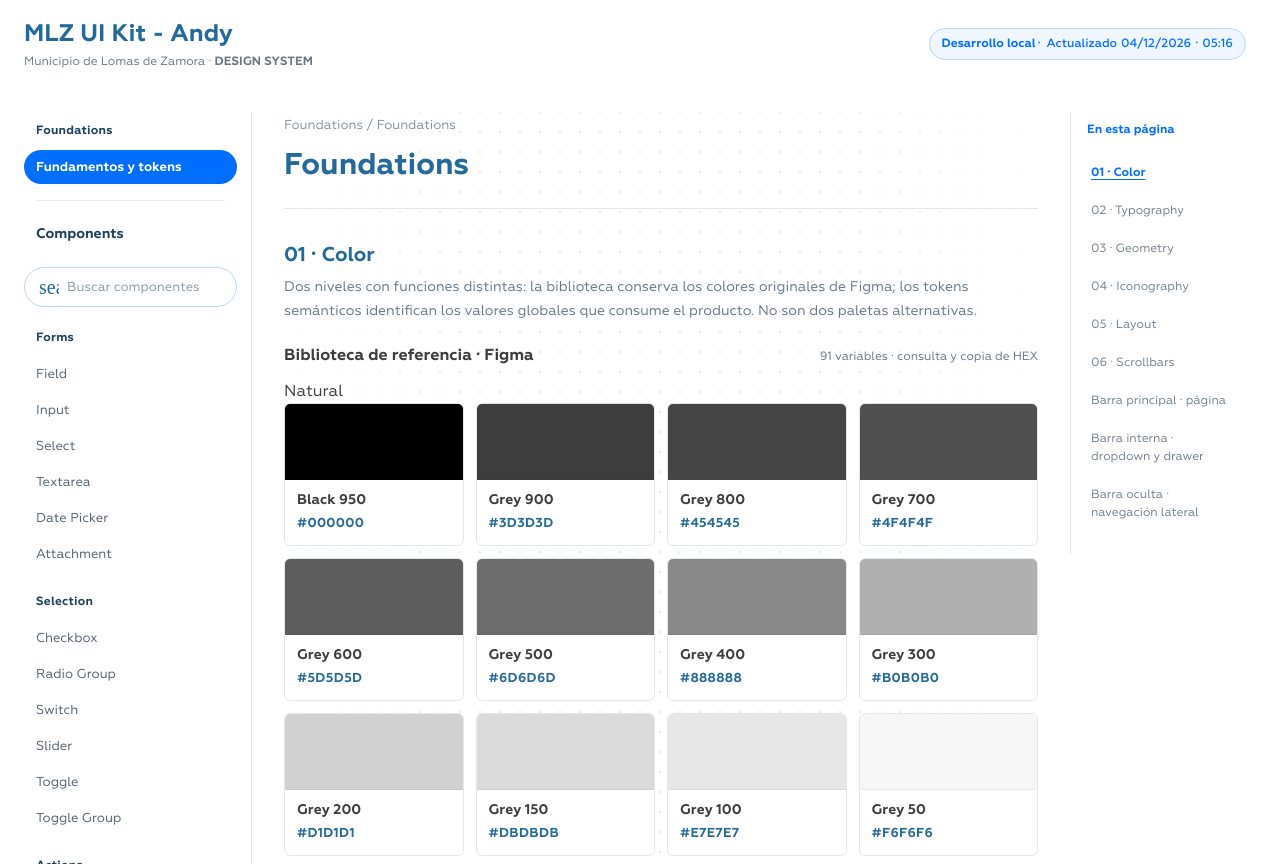
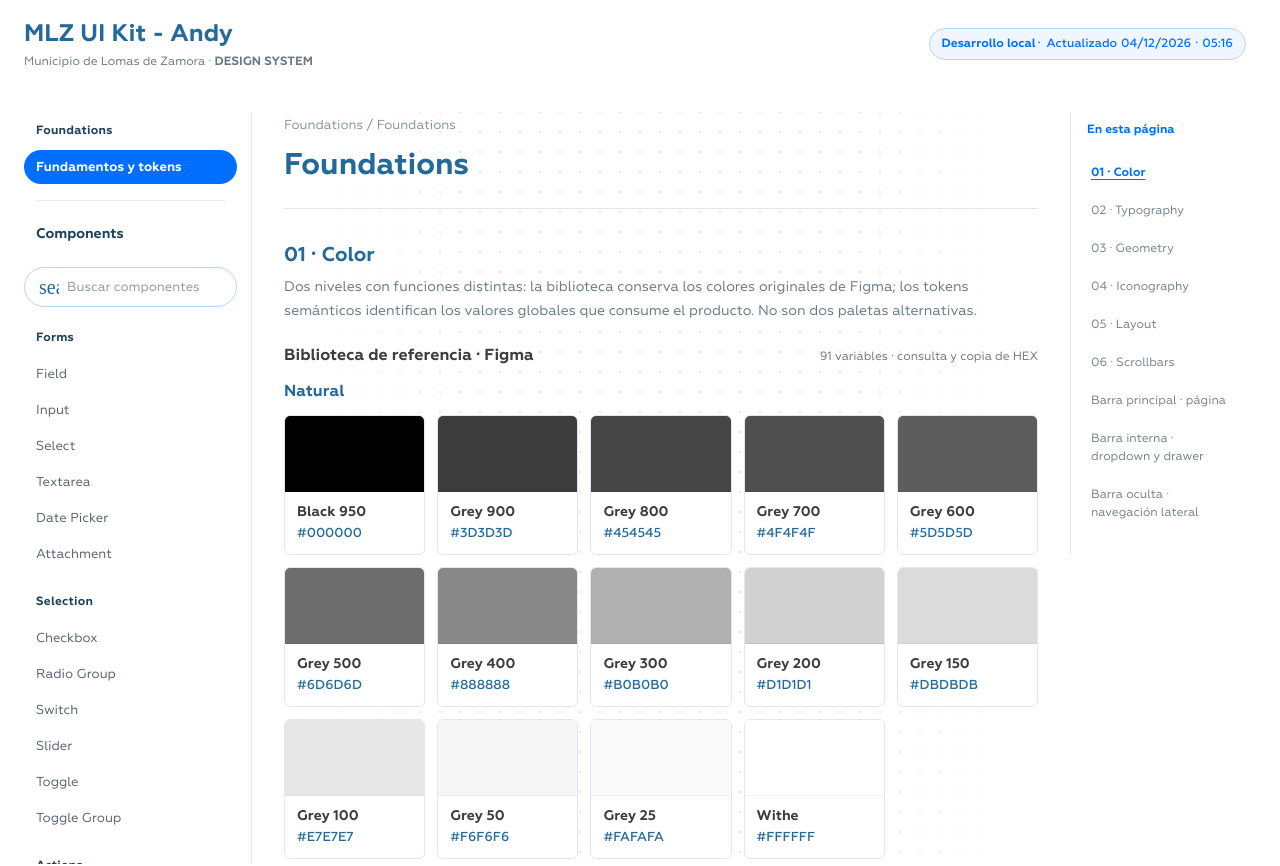
Before and after one commit to SantiagoM96/mlz-muni, a React (Vite) app: page /ui-kit-andy/fundamentos in a window 1280 px wide. Shown: the top 866 px of the page. Built offline with nearby package versions, Linux system fonts and the light colour scheme; a web font is replaced by a local one.

Commit message:
style(colors): simplify palette swatches and compact color groups

```diff
--- a/src/pages/andy-kit/color-tokens-gallery.css
+++ b/src/pages/andy-kit/color-tokens-gallery.css
@@ -1,30 +1,15 @@
 .andy-color-library{color:#3d3d3d}
-.andy-color-library-toolbar{display:flex;align-items:end;justify-content:space-between;flex-wrap:wrap;gap:var(--mlz-space-16);margin:0 0 var(--mlz-space-12)}
-.andy-color-library-source{display:flex;flex-direction:column;gap:var(--mlz-space-4);min-width:0}
-.andy-color-library-source strong{color:#236999;font-size:16px;line-height:24px}
-.andy-color-library-source span{color:#647482;font-size:13px;line-height:20px}
-.andy-color-library-source a{font-size:13px;line-height:20px;color:#236999;text-decoration:underline;text-underline-offset:2px;align-self:start}
-.andy-color-library-search{min-width:min(100%,310px);display:flex;flex-direction:column;gap:var(--mlz-space-6);color:#236999;font-size:14px;font-weight:700}
-.andy-color-library-search input{height:44px;min-width:0;border:1px solid #5ba8d5;border-radius:var(--mlz-radius-sm);padding:var(--mlz-space-8) var(--mlz-space-12);color:#3d3d3d;background:#fff;font-size:14px;font-weight:400;outline:none}
-.andy-color-library-search input:focus-visible{border:1px solid #006eff;box-shadow:inset 0 0 0 1px #006eff}
-.andy-color-library-count{font-size:12px;line-height:20px;color:#647482;margin:0 0 var(--mlz-space-16)}
-.andy-color-family{margin:0 0 var(--mlz-space-32)}
-.andy-color-family:not(:last-of-type){padding-bottom:var(--mlz-space-24);border-bottom:1px solid #e1e7eb}
-.andy-color-family-header{display:flex;align-items:baseline;flex-wrap:wrap;gap:var(--mlz-space-8) var(--mlz-space-16);margin:0 0 var(--mlz-space-14)}
-.andy-color-family-header h3{font-size:19px;line-height:26px;font-weight:700;color:#236999;margin:0}
-.andy-color-family-header h3 span{font-size:12px;line-height:18px;border-radius:var(--mlz-radius-full);background:#e5f0f9;color:#236999;padding:var(--mlz-space-2) var(--mlz-space-8);vertical-align:middle}
-.andy-color-family-header p{font-size:13px;line-height:21px;margin:0;color:#647482}
-.andy-color-grid{display:grid;grid-template-columns:repeat(auto-fill,minmax(158px,1fr));gap:var(--mlz-space-12)}
-.andy-color-tile{min-width:0;text-align:left;border:1px solid #e1e7eb;border-radius:var(--mlz-radius-md);background:#fff;padding:0;display:flex;flex-direction:column;overflow:hidden;transition:border-color .15s,box-shadow .15s}
+.andy-color-family{margin:0 0 var(--mlz-space-24)}
+.andy-color-family:last-child{margin-bottom:0}
+.andy-color-family:not(:last-child){padding-bottom:var(--mlz-space-24);border-bottom:1px solid #e1e7eb}
+.andy-color-family-title{margin:0 0 var(--mlz-space-12);color:#236999;font-size:16px;line-height:24px;font-weight:700}
+.andy-color-grid{display:grid;grid-template-columns:repeat(auto-fill,minmax(140px,1fr));gap:var(--mlz-space-12)}
+.andy-color-tile{min-width:0;display:flex;flex-direction:column;overflow:hidden;padding:0;border:1px solid #e1e7eb;border-radius:var(--mlz-radius-md);background:#fff;text-align:left;cursor:pointer;transition:border-color .15s,box-shadow .15s}
 .andy-color-tile:hover{border-color:#5ba8d5;box-shadow:0 4px 12px #174d7012}
 .andy-color-tile:focus-visible{outline:2px solid #006eff;outline-offset:2px}
 .andy-color-tile-swatch{height:76px;width:100%;border-bottom:1px solid #0000000d}
-.andy-color-tile-details{display:flex;flex-direction:column;gap:var(--mlz-space-4);padding:var(--mlz-space-10) var(--mlz-space-12) var(--mlz-space-12);min-width:0}
-.andy-color-tile-label{color:#3d3d3d;font-size:14px;line-height:19px;font-weight:700;overflow-wrap:anywhere}
-.andy-color-tile-hex{font-size:13px;line-height:20px;color:#236999;font-weight:700;letter-spacing:.025em}
-.andy-color-tile-name{font-size:11px;line-height:17px;color:#647482;overflow-wrap:anywhere}
-.andy-color-tile-action{margin-top:var(--mlz-space-6);color:#236999;font-size:11px;line-height:16px;font-weight:700}
-.andy-color-library-empty{font-size:15px;color:#647482;padding:var(--mlz-space-16) 0}
-.andy-color-library-footer{font-size:12px;line-height:20px;color:#647482;margin:var(--mlz-space-16) 0 0}
-@media(max-width:680px){.andy-color-library-toolbar{align-items:stretch}.andy-color-library-search{width:100%}.andy-color-grid{grid-template-columns:repeat(2,minmax(0,1fr));gap:var(--mlz-space-10)}.andy-color-tile-swatch{height:65px}.andy-color-family-header{display:block}.andy-color-family-header p{margin-top:var(--mlz-space-4)}}
+.andy-color-tile-details{min-width:0;display:flex;flex-direction:column;gap:var(--mlz-space-2);padding:var(--mlz-space-10) var(--mlz-space-12)}
+.andy-color-tile-label{color:#3d3d3d;font-size:14px;line-height:20px;font-weight:700;overflow-wrap:anywhere}
+.andy-color-tile-hex{color:#236999;font-size:13px;line-height:20px;font-weight:500}
+@media(max-width:680px){.andy-color-grid{grid-template-columns:repeat(2,minmax(0,1fr));gap:var(--mlz-space-10)}.andy-color-tile-swatch{height:65px}}
 @media(max-width:360px){.andy-color-grid{grid-template-columns:1fr}}
```
